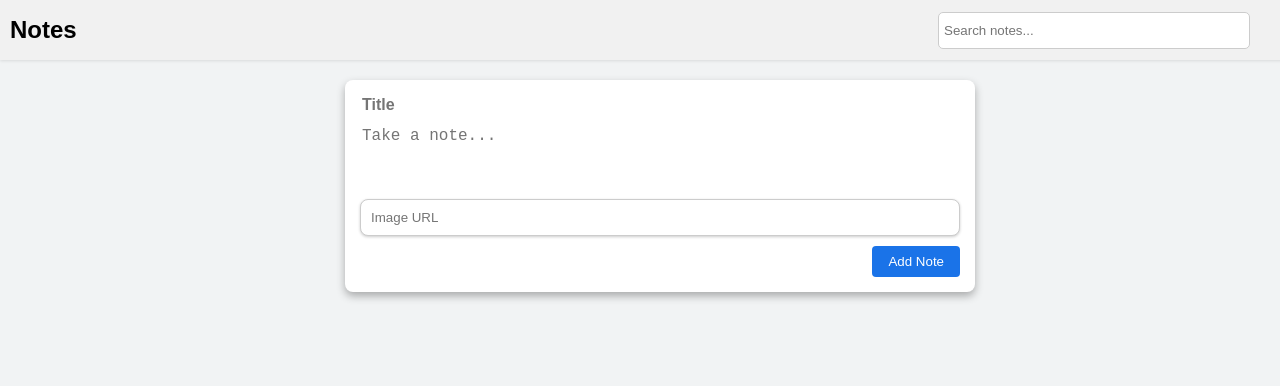
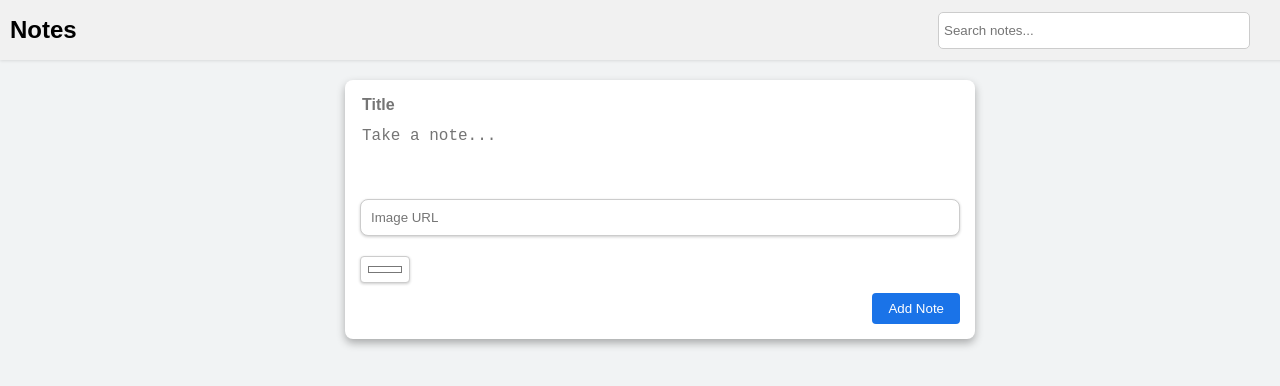
Before and after one commit to Vishal643/notes-app, a React (Create React App) app: page / in a window 1280 px wide. Both pictures are taken after a click on the element 660 px from the left and 127 px from the top of the page. Shown: the top 386 px of the page. Built offline with nearby package versions, Linux system fonts and the light colour scheme.

Commit message:
feat: added color adding property to notes

```diff
--- a/src/components/notes/Note.tsx
+++ b/src/components/notes/Note.tsx
@@ -13,6 +13,7 @@ interface NoteProps {
 	content: string;
 	pinned: boolean;
 	imageUrl?: string;
+	backgroundColor?: string;
 }
 
 const Note: React.FC<NoteProps> = ({
@@ -21,11 +22,13 @@ const Note: React.FC<NoteProps> = ({
 	content,
 	pinned,
 	imageUrl,
+	backgroundColor,
 }) => {
 	const [isEditing, setIsEditing] = useState(false);
 	const [editTitle, setEditTitle] = useState(title);
 	const [editContent, setEditContent] = useState(content);
 	const [editImageUrl, setEditImageUrl] = useState(imageUrl);
+	const [editColor, setEditColor] = useState(backgroundColor || '#ffffff');
 	const [hasClickedOnForm, setHasClickedOnForm] = useState(false);
 
 	const dispatch = useDispatch();
@@ -38,6 +41,7 @@ const Note: React.FC<NoteProps> = ({
 				content: editContent,
 				pinned,
 				imageUrl: editImageUrl,
+				backgroundColor: editColor,
 			}),
 		);
 		setIsEditing(false);
@@ -51,10 +55,26 @@ const Note: React.FC<NoteProps> = ({
 		setEditImageUrl(imageUrl || '');
 		setEditTitle(title);
 		setEditContent(content);
-	}, [title, content, imageUrl]);
+		setEditColor(backgroundColor || '#ffffff');
+	}, [title, content, imageUrl, backgroundColor]);
+
+	// Determine if the background color is light or dark
+	const isLightColor = (color: string) => {
+		const hex = color.replace('#', '');
+		const r = parseInt(hex.substring(0, 2), 16);
+		const g = parseInt(hex.substring(2, 4), 16);
+		const b = parseInt(hex.substring(4, 6), 16);
+		const brightness = (r * 299 + g * 587 + b * 114) / 1000;
+		return brightness > 155;
+	};
+
+	const textColor =
+		backgroundColor && !isLightColor(backgroundColor) ? '#ffffff' : '#000000';
 
 	return (
-		<div className={`note ${pinned ? 'pinned' : ''}`}>
+		<div
+			className={`note ${pinned ? 'pinned' : ''}`}
+			style={{ backgroundColor: backgroundColor, color: textColor }}>
 			<Modal isOpen={isEditing} onClose={() => setIsEditing(false)}>
 				<div onClick={() => setHasClickedOnForm(true)}>
 					{hasClickedOnForm && (
@@ -74,6 +94,12 @@ const Note: React.FC<NoteProps> = ({
 						onClick={() => setHasClickedOnForm(true)}
 					/>
 					{hasClickedOnForm && (
+						<div>
+							<div
+								style={{
+									display: 'flex',
+									flexDirection: 'column',
+								}}>
 								<input
 									className='note-form-image'
 									type='text'
@@ -81,7 +107,13 @@ const Note: React.FC<NoteProps> = ({
 									value={editImageUrl}
 									onChange={(e) => setEditImageUrl(e.target.value)}
 								/>
-					)}
+								<input
+									className='note-form-color'
+									type='color'
+									value={editColor}
+									onChange={(e) => setEditColor(e.target.value)}
+								/>
+							</div>
 							<div>
 								<button className='note-form-button' onClick={handleEdit}>
 									Save
@@ -92,6 +124,8 @@ const Note: React.FC<NoteProps> = ({
 									Cancel
 								</button>
 							</div>
+						</div>
+					)}
 				</div>
 			</Modal>
 
--- a/src/components/notes/NoteForm.tsx
+++ b/src/components/notes/NoteForm.tsx
@@ -1,4 +1,4 @@
-import React, { useEffect, useRef, useState } from 'react';
+import React, { useState, useEffect, useRef } from 'react';
 import { useDispatch } from 'react-redux';
 import { addNote } from '../../features/redux/notesSlice';
 import { v4 as uuidv4 } from 'uuid';
@@ -6,7 +6,8 @@ import { v4 as uuidv4 } from 'uuid';
 const NoteForm: React.FC = () => {
 	const [title, setTitle] = useState('');
 	const [content, setContent] = useState('');
-	const [imageUrl, setImageUrl] = useState(''); // New state for image URL
+	const [imageUrl, setImageUrl] = useState('');
+	const [color, setColor] = useState('#ffffff');
 	const [hasClickedOnForm, setHasClickedOnForm] = useState(false);
 	const formRef = useRef<HTMLDivElement>(null);
 
@@ -22,17 +23,17 @@ const NoteForm: React.FC = () => {
 					content,
 					pinned: false,
 					imageUrl,
+					backgroundColor: color,
 				}),
 			);
-			// Reset form state after submission
 			setTitle('');
 			setContent('');
 			setImageUrl('');
+			setColor('#ffffff');
 			setHasClickedOnForm(false);
 		}
 	};
 
-	// on clicking outside the form, set hasClickedOnForm to false
 	const handleClickOutside = (event: MouseEvent) => {
 		if (formRef.current && !formRef.current.contains(event.target as Node)) {
 			setHasClickedOnForm(false);
@@ -69,6 +70,7 @@ const NoteForm: React.FC = () => {
 					onClick={() => setHasClickedOnForm(true)}
 				/>
 				{hasClickedOnForm && (
+					<>
 						<input
 							className='note-form-image'
 							type='text'
@@ -76,11 +78,16 @@ const NoteForm: React.FC = () => {
 							value={imageUrl}
 							onChange={(e) => setImageUrl(e.target.value)}
 						/>
-				)}
-				{hasClickedOnForm && (
+						<input
+							className='note-form-color'
+							type='color'
+							value={color}
+							onChange={(e) => setColor(e.target.value)}
+						/>
 						<button className='note-form-button' type='submit'>
 							Add Note
 						</button>
+					</>
 				)}
 			</div>
 		</form>
--- a/src/components/notes/NoteList.tsx
+++ b/src/components/notes/NoteList.tsx
@@ -25,6 +25,7 @@ const NoteList: React.FC = () => {
 					content={note.content}
 					pinned={note.pinned}
 					imageUrl={note.imageUrl}
+					backgroundColor={note.backgroundColor}
 				/>
 			))}
 		</div>
--- a/src/features/redux/notesSlice.ts
+++ b/src/features/redux/notesSlice.ts
@@ -30,12 +30,13 @@ const notesSlice = createSlice({
 			state.notes = state.notes.filter((note) => note.id !== action.payload);
 		},
 		editNote: (state, action: PayloadAction<Note>) => {
-			const { id, title, content, imageUrl } = action.payload;
+			const { id, title, content, imageUrl, backgroundColor } = action.payload;
 			const existingNote = state.notes.find((note) => note.id === id);
 			if (existingNote) {
 				existingNote.title = title;
 				existingNote.content = content;
 				existingNote.imageUrl = imageUrl;
+				existingNote.backgroundColor = backgroundColor;
 			}
 		},
 		togglePinNote: (state, action: PayloadAction<string>) => {
--- a/src/styles/styles.css
+++ b/src/styles/styles.css
@@ -179,6 +179,15 @@ body {
 	box-shadow: 0 1px 3px rgba(0, 0, 0, 0.2);
 }
 
+.note-form-color {
+	margin: 10px 0;
+	padding: 5px;
+	border: 1px solid #ccc;
+	border-radius: 4px;
+	background-color: white;
+	box-shadow: 0 1px 3px rgba(0, 0, 0, 0.2);
+}
+
 /* Button Styles */
 .pin-button {
 	position: absolute;
```
Lines whose indentation alone changed are shown as unchanged.
